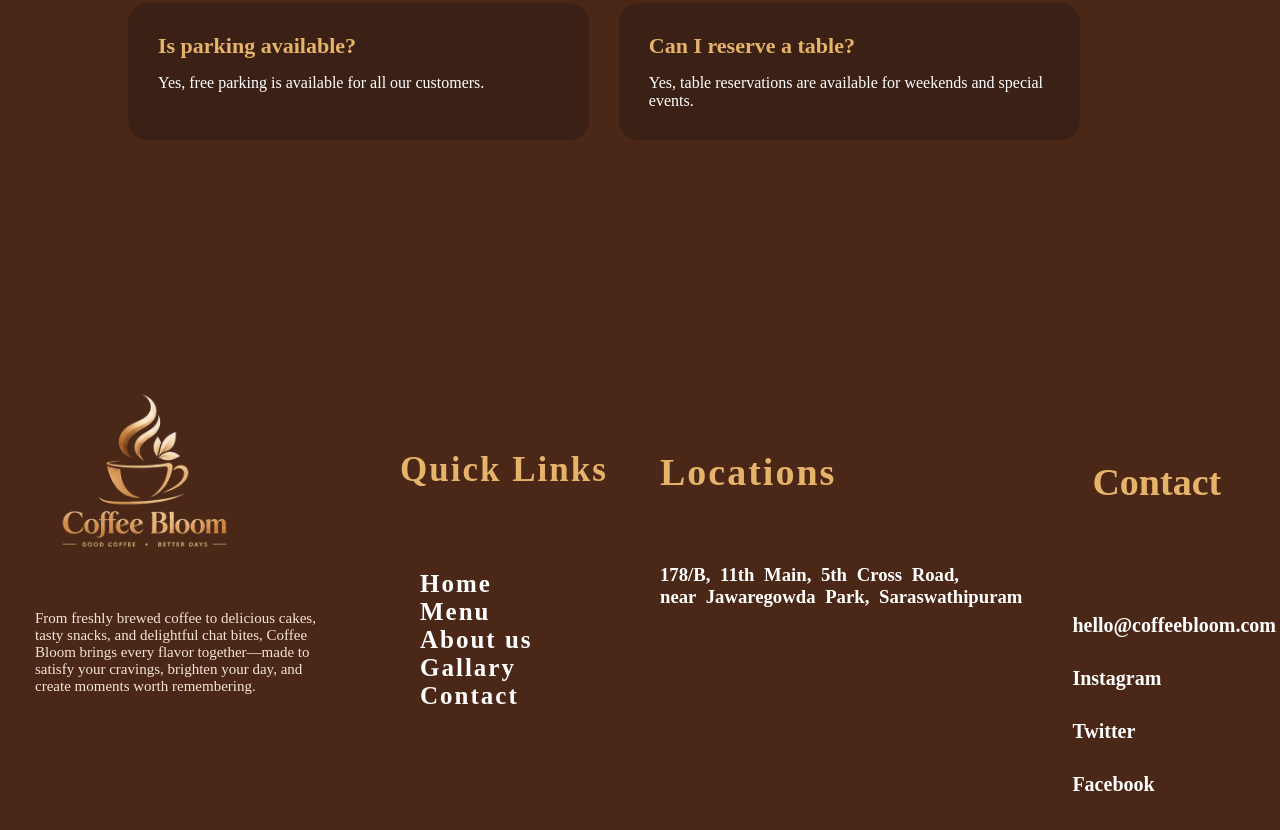
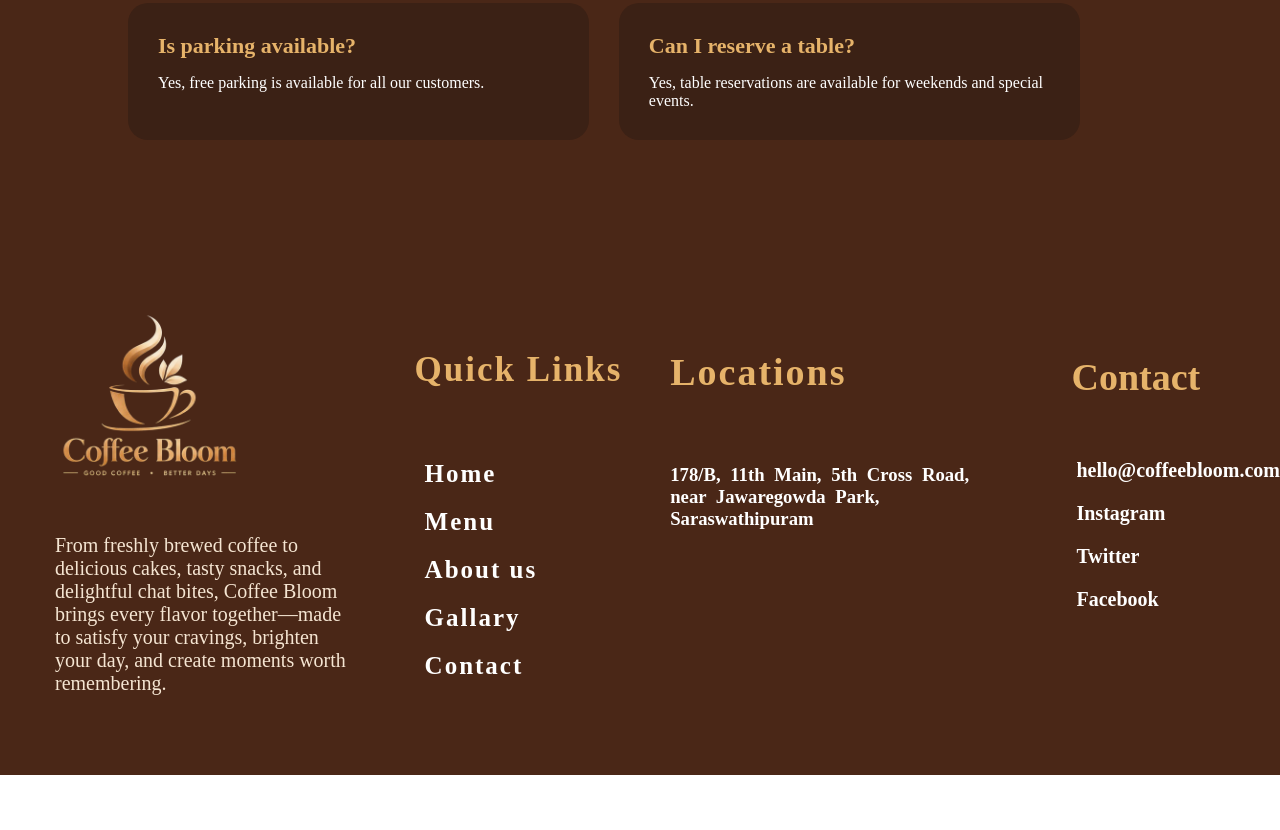
Before and after one commit to aswitharangaswamy-dev/Coffee_Bloom, a plain HTML site: page Contactpage.html in a window 1280 px wide. Shown: the part 1394-2224 px from the top of the page. After the commit the page ends 2169 px from the top, so only its background shows below. Drawn offline with Linux system fonts and the light colour scheme.

Commit message:
changes of css

```diff
--- a/Contactpage.css
+++ b/Contactpage.css
@@ -387,20 +387,20 @@
 
 .contactlogosymbol {
     width: 25%;
-    padding-top: 150px;
-    margin-left: 20px;
+    padding-top: 100px;
+    margin-left: 40px;
 }
 
 .contactlogosymbol img {
-    height: 250px;
-    padding: 30px;
+    height: 200px;
+    padding-left: 10px;
 }
 
 .contactlogosymbol p {
     color: #f5e5d2;
-    font-size: 15px;
-    padding-top: 2%;
+    font-size: 20px;
     padding-left: 15px;
+    padding-top: 30px;
 
 }
 
@@ -411,18 +411,18 @@
     width: 25%;
     color: white;
     padding-left: 60px;
-    padding-top: 70px;
+    padding-top: 10px;
     /* padding: 100px; */
     letter-spacing: 3px;
     font-size: 30px;
-    margin-top: 180px;
+    padding-top: 150px;
 }
 
 .contactusefullinkheading h3 {
     color: #e6b36a;
     letter-spacing: 2px;
-    margin-bottom: 80px;
-    font-size: 35px;
+padding-bottom: 50px;
+ font-size: 35px;
 
 }
 
@@ -430,7 +430,8 @@
     font-size: 25px;
     padding-right: 100px;
     letter-spacing: 2px;
-    padding-left: 20px;
+    padding-left: 10px;
+    padding-top: 20px;
 
 }
 
@@ -444,8 +445,8 @@
     color: #e6b36a;
     letter-spacing: 2px;
     font-size: 38px;
-    margin-top: 70px;
-    padding-top: 180px;
+    padding-top: 150px;
+    padding-right: 50px;
 
 }
 .contactfooterLocations h3{
@@ -455,23 +456,23 @@
 }
 
 .contactfootercontact{
-    padding-top: 260px;
+    padding-top: 155px;
 
 
 }
 
 
 .contactfootercontact h3{
-padding-bottom: 100px;
-padding-left: 70px;
+padding-bottom: 50px;
+padding-left: 45px;
 font-size: 38px;
-color: #e6b36a;
+color: #e6b36a
 }
 
 .contactfootercontact h4 {
 
     font-size: 20px;
-    padding-bottom: 20px;
+    padding-bottom: 10px;
     padding-top: 10px;
     color: white;
     padding-left: 50px;
```
Also changed, not shown: Aboutus.css (+10 -12 lines), Gallerypage.css (+4 -5 lines), menu.css (+9 -11 lines).
